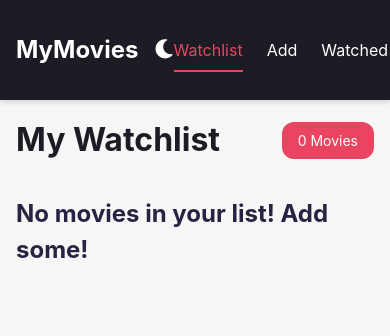
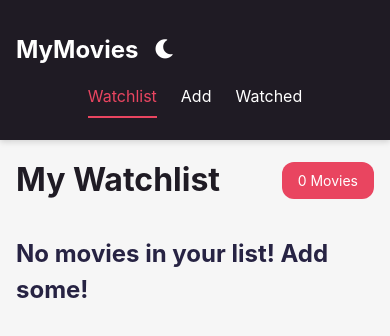
Before and after one commit to Maxnights/mvie2222, a React (Create React App) app: page / in a window 390 px wide. Shown: the top 336 px of the page. Built offline with nearby package versions, Linux system fonts and the light colour scheme.

Commit message:
Update styles.css

```diff
--- a/src/styles.css
+++ b/src/styles.css
@@ -649,3 +649,46 @@ html {
   grid-auto-rows: 1fr;
   gap: var(--space-md);
 }
+
+/* ==== Mobile tweaks ==== */
+@media (max-width: 640px) {
+  /* 1) Центрируем контролы под карточкой */
+  .result-card .controls,
+  .inner-card-controls {
+    justify-content: center;    /* выровнять по центру */
+    gap: var(--space-sm) !important;  /* чуть больше отступ между кнопками */
+  }
+
+  /* на всякий случай: если кнопки растягиваются в строку */
+  .result-card .controls .btn {
+    flex: 1 1 auto;             /* позволяем им сжиматься/расти */
+    max-width: 120px;           /* не слишком широкие */
+  }
+
+  /* 2) Переместим переключатель темы в более удобное место: */
+  .navbar-container {
+    display: flex;
+    flex-wrap: wrap;            /* позволяем элементам переноситься */
+    align-items: center;
+    gap: var(--space-sm);
+  }
+
+  /* Логотип всегда в начале */
+  .navbar-logo {
+    order: 1;
+  }
+
+  /* Ссылки — сразу за логотипом */
+  .nav-links {
+    order: 2;
+    flex: 1;                    /* заполняют всё доступное пространство */
+    justify-content: center;    /* выравниваем меню по центру */
+    display: flex;
+  }
+
+  /* Переключатель темы — в самый конец строки */
+  .theme-toggle {
+    order: 3;
+    margin-left: auto;          /* максимально вправо */
+  }
+}
```
